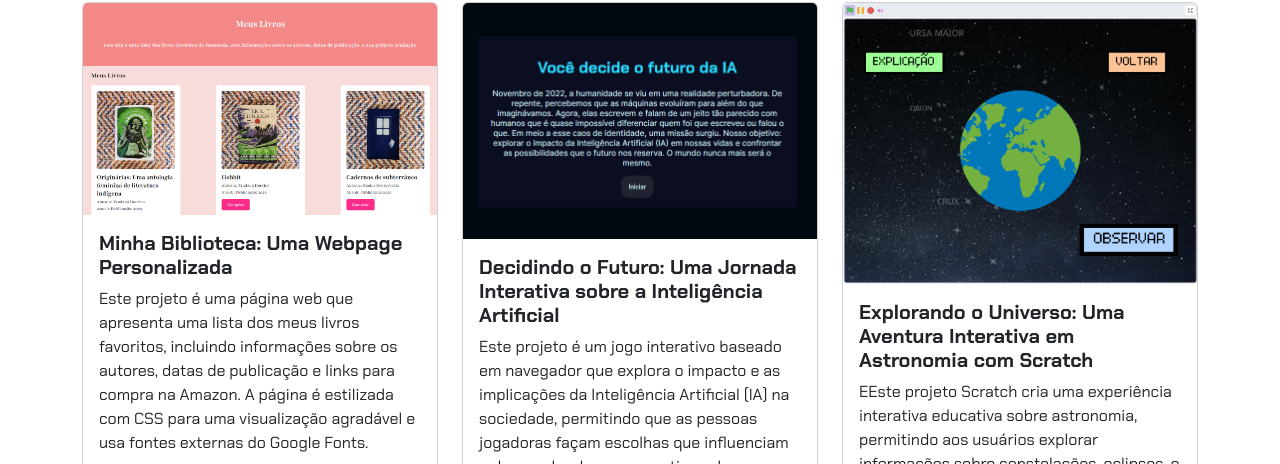
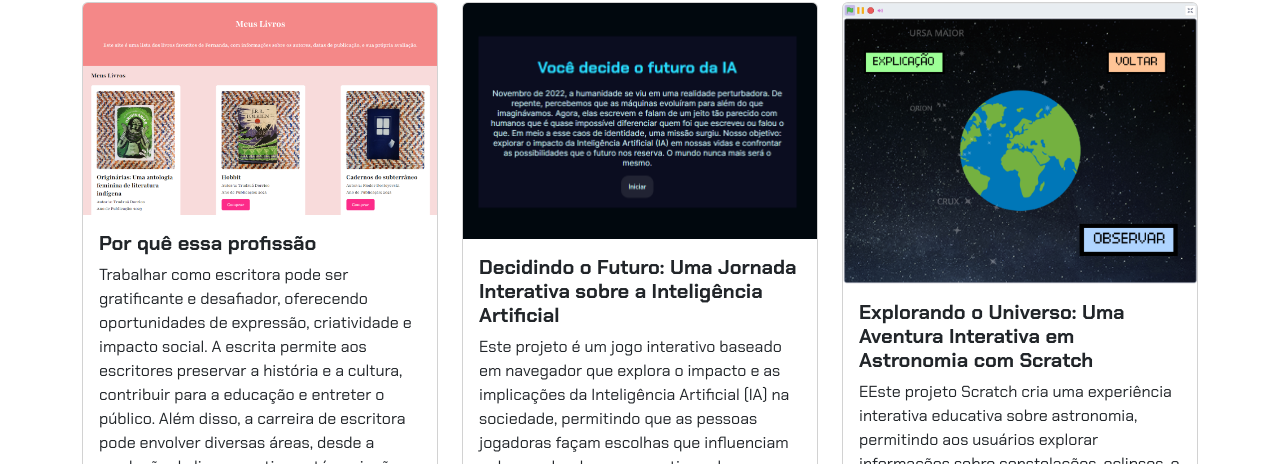
Before and after one commit to Luannathv/Alura, a plain HTML site: page index.html in a window 1280 px wide. Shown: the part 488-952 px from the top of the page. Drawn offline with nearby package versions, Linux system fonts and the light colour scheme.

Commit message:
hdhddskl

```diff
--- a/index.html
+++ b/index.html
@@ -33,11 +33,8 @@
                 <div class="card">
                     <img src="img/projeto-1.png" class="card-img-top" alt="Imagem do projeto de biblioteca virtual">
                     <div class="card-body">
-                        <h5 class="card-title">Minha Biblioteca: Uma Webpage Personalizada</h5>
-                        <p class="card-text">Este projeto é uma página web que apresenta uma lista dos meus livros
-                            favoritos, incluindo informações sobre os autores, datas de publicação e links para compra
-                            na Amazon. A página é estilizada com CSS para uma visualização agradável e usa fontes
-                            externas do Google Fonts.
+                        <h5 class="card-title">Por quê essa profissão</h5>
+                        <p class="card-text">Trabalhar como escritora pode ser gratificante e desafiador, oferecendo oportunidades de expressão, criatividade e impacto social. A escrita permite aos escritores preservar a história e a cultura, contribuir para a educação e entreter o público. Além disso, a carreira de escritora pode envolver diversas áreas, desde a produção de livros e artigos até a criação de conteúdo para a internet e a colaboração com editoras.
                         </p>
                         <button type="button" class="btn btn-link" data-bs-toggle="modal" data-bs-target="#modal1">Veja
                             o projeto</button>
```
